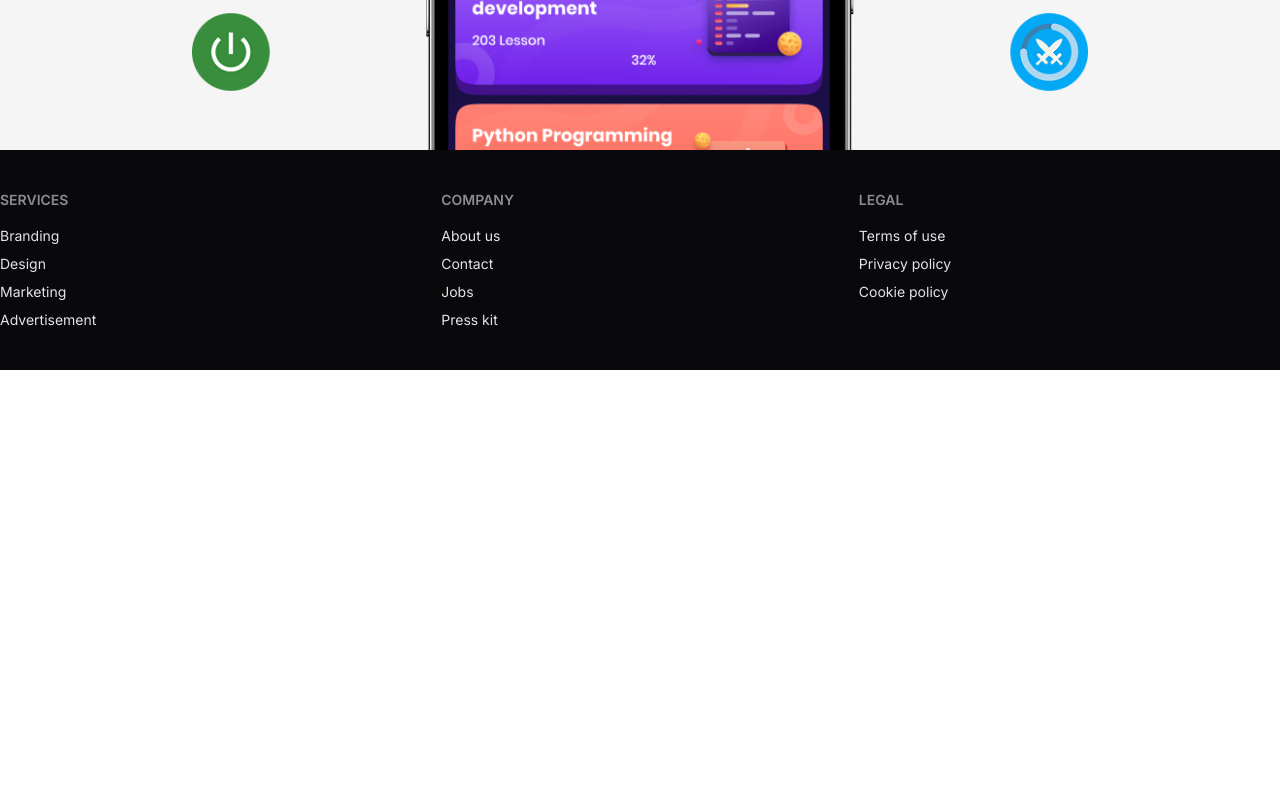
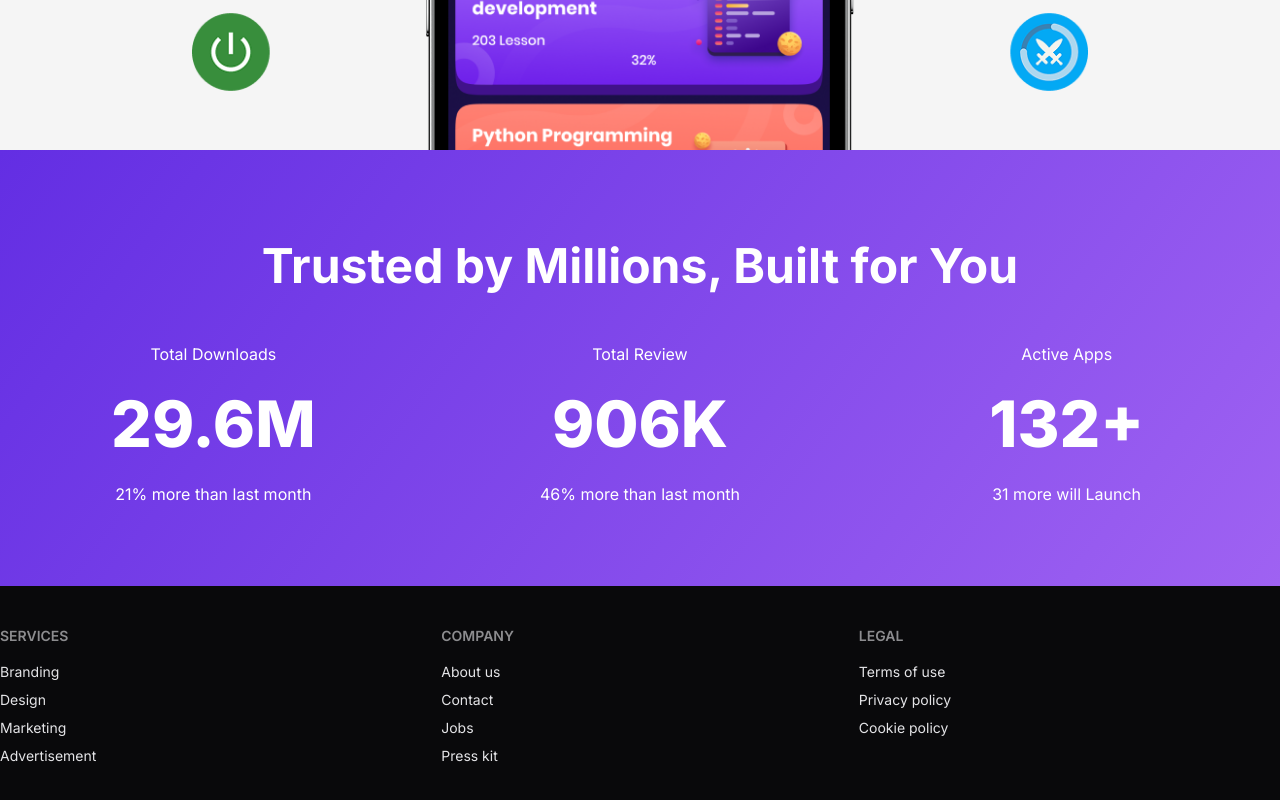
Before and after one commit to naimurcse/app-nexus-io, a React (Vite) app: page / in a window 1280 px wide. Shown: the part 808-1608 px from the top of the page. Before the commit the page ends 1178 px from the top, so only its background shows below. Built offline with nearby package versions, Linux system fonts and the light colour scheme.

Commit message:
Created Statistic Componet; Markup and Style are done

```diff
--- /dev/null
+++ b/src/components/Statistic/Statistic.css
@@ -0,0 +1,8 @@
+.statistic-section {
+  background: linear-gradient(
+    127deg,
+    rgba(99, 46, 227, 1) 0%,
+    rgba(159, 98, 242, 1) 100%
+  );
+  color: #fff;
+}
--- /dev/null
+++ b/src/components/Statistic/Statistic.jsx
@@ -0,0 +1,34 @@
+import "./Statistic.css";
+
+const Statistic = () => {
+  return (
+    <>
+      <div className="statistic-section py-[80px]">
+        <div className="max-w-7xl mx-auto text-center">
+          <h2 className="text-[48px] font-bold mb-[40px]">
+            Trusted by Millions, Built for You
+          </h2>
+          <div className="grid grid-cols-3 ">
+            <div>
+              <p>Total Downloads</p>
+              <p className="text-[64px] font-extrabold my-[10px]">29.6M</p>
+              <p>21% more than last month</p>
+            </div>
+            <div>
+              <p>Total Review</p>
+              <p className="text-[64px] font-extrabold my-[10px]">906K</p>
+              <p>46% more than last month</p>
+            </div>
+            <div>
+              <p>Active Apps</p>
+              <p className="text-[64px] font-extrabold my-[10px]">132+</p>
+              <p>31 more will Launch</p>
+            </div>
+          </div>
+        </div>
+      </div>
+    </>
+  );
+};
+
+export default Statistic;
--- a/src/pages/Home/Home.jsx
+++ b/src/pages/Home/Home.jsx
@@ -1,9 +1,11 @@
 import Hero from "../../components/Header/Hero";
+import Statistic from "../../components/Statistic/Statistic";
 
 const Home = () => {
   return (
-    <div className="max-w-7xl mx-auto text-center">
+    <div className="">
       <Hero></Hero>
+      <Statistic></Statistic>
     </div>
   );
 };
```
